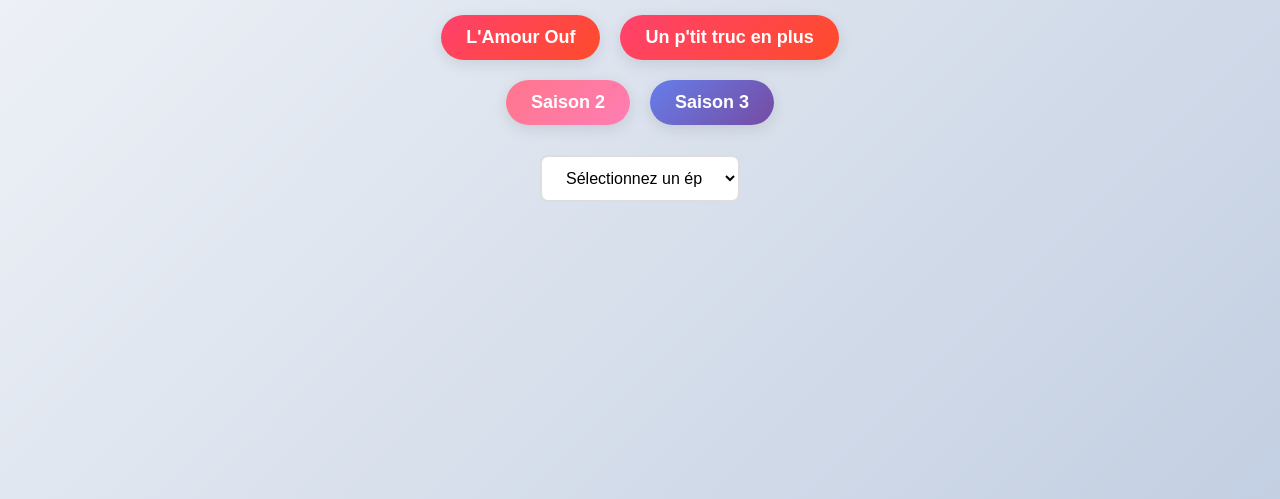
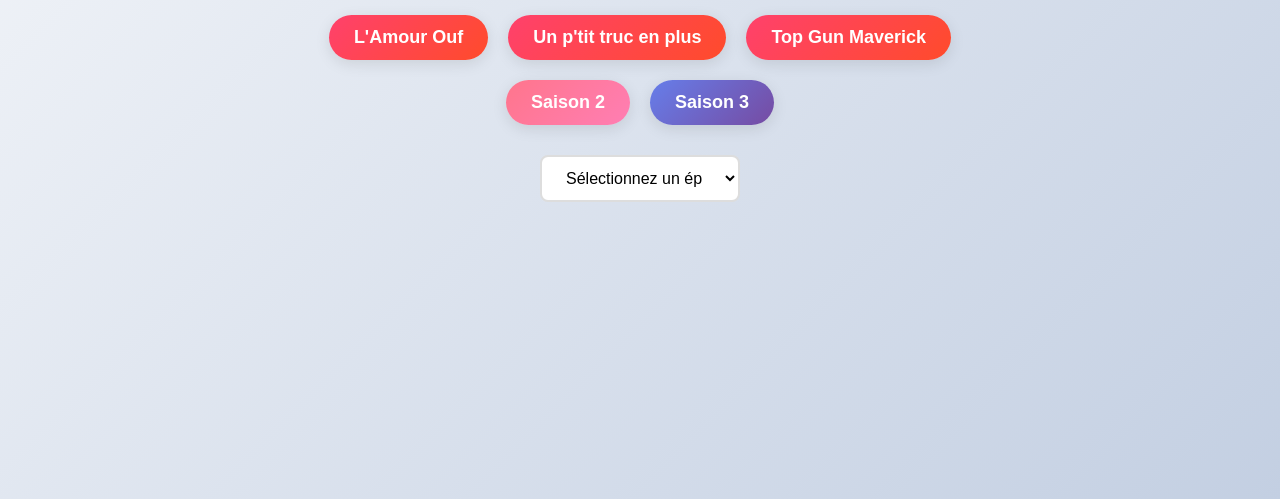
Before and after one commit to FreazDev/labrea, a plain HTML site: page index.html in a window 1280 px wide. Shown: the part 341-840 px from the top of the page. Drawn offline with nearby package versions, Linux system fonts and the light colour scheme.

Commit message:
Update index.html

```diff
--- a/index.html
+++ b/index.html
@@ -198,6 +198,7 @@
         <div class="special-buttons">
             <button class="special-btn" onclick="playSpecialContent('https://store9.gofile.io/download/direct/6f68e2b3-5240-4c85-aba2-999aab8acb24/l-amour-ouf.mp4?cb_y28vr5u00nd=1744057336687')">L'Amour Ouf</button>
             <button class="special-btn" onclick="playSpecialContent('https://dl30.topstrime.online/hls2/10/01012/9hcdym9i1fl2_x/index-v1-a1.m3u8?t=ocb7L5V3rOcQLT86mN6HFqrZ_x7w8oEnlr_w9wUQZyo&s=1744057769&e=43200&f=5063422&i=0.0&sp=0&fr=9hcdym9i1fl2')">Un p'tit truc en plus</button>
+                        <button class="special-btn" onclick="playSpecialContent('')">Top Gun Maverick</button>
         </div>
 
         <div class="season-buttons">
```
